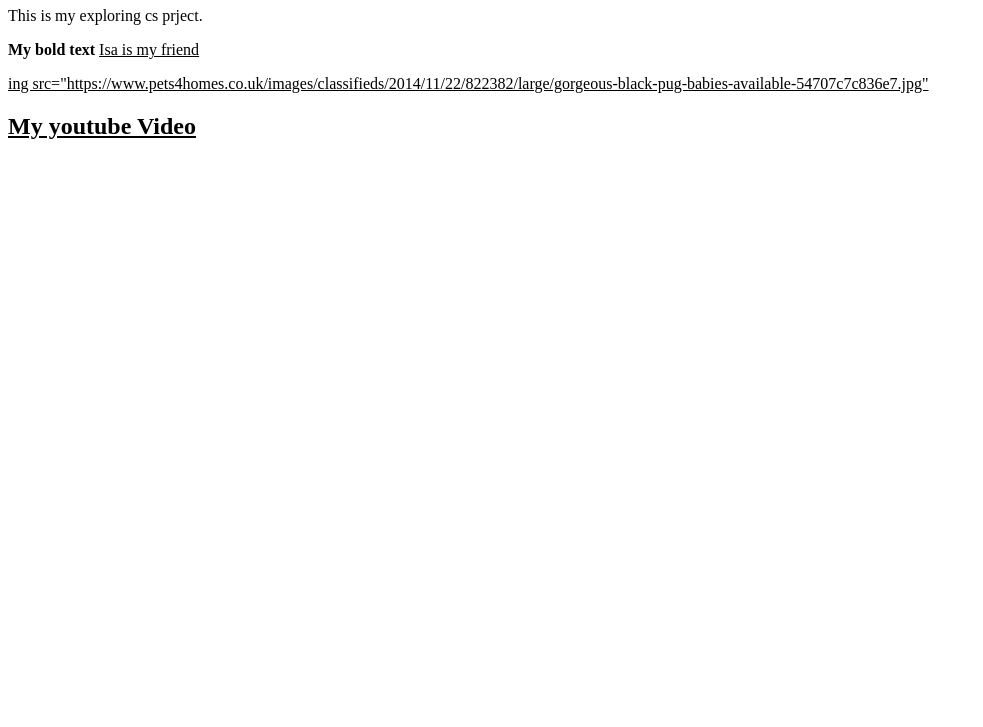
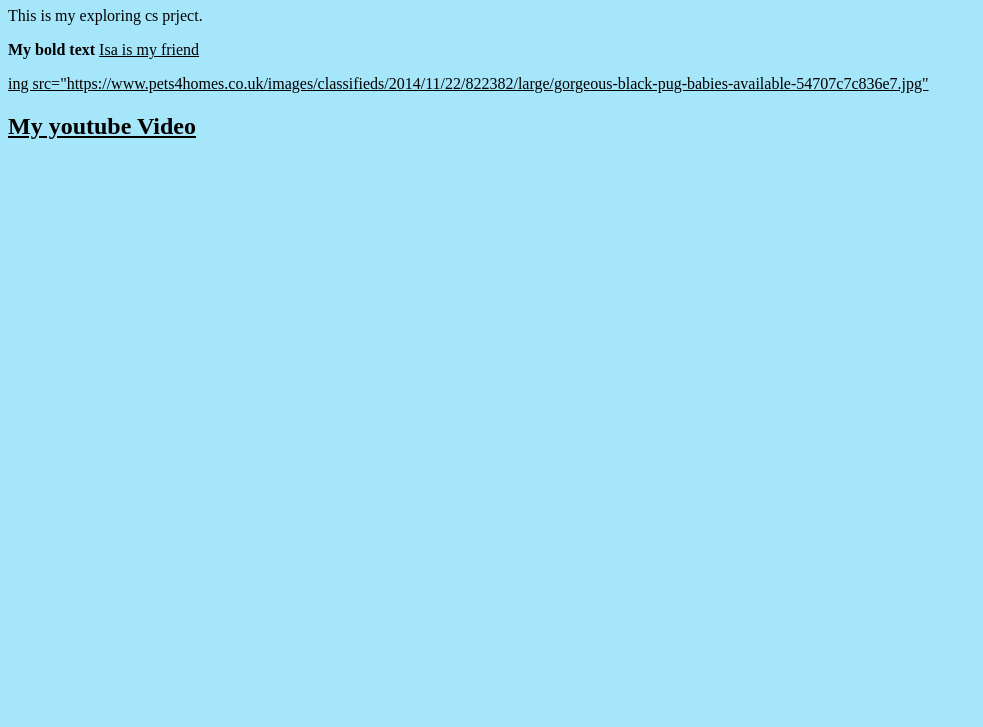
Before and after one commit to JL3800/exploring-cs, a plain HTML site: page index.html in a window 1280 px wide. Shown: the part 73-800 px from the top of the page, without its empty margins (0-983 px from the left). Drawn offline with Linux system fonts and the light colour scheme.

Commit message:
Update index.html

```diff
--- a/index.html
+++ b/index.html
@@ -1,6 +1,6 @@
 <!DOCTYPE html>
 <html>
- <body bg color="A6E6FA">
+ <body bgcolor="A6E6FA">
 <h1>Julia's Awsome</h1>
 <p>This is my exploring cs prject.</p>
   <b> My bold text</b>
```
